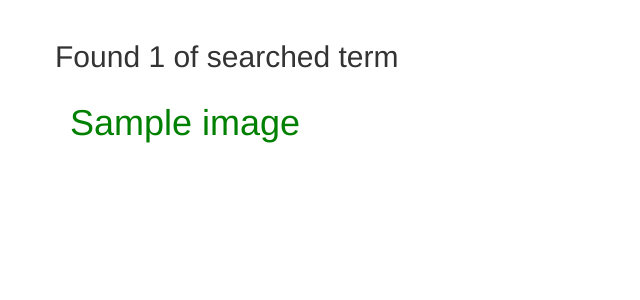
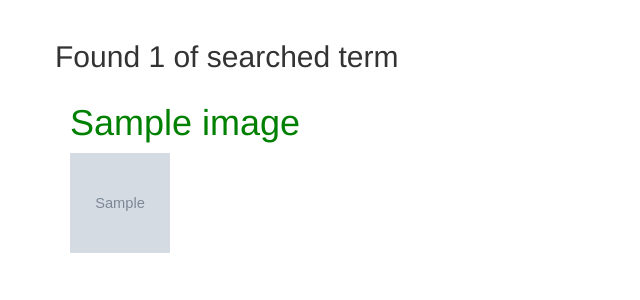
Before and after one commit to chinmoykalita/Django, a Django app: template photos/templates/all-photos/search.html in a window 1280 px wide. Shown: the part 52-352 px from the top of the page, without its empty margins (0-640 px from the left). Run offline with Django 3.2, Linux system fonts and the light colour scheme; tables that the repository leaves empty hold one stand-in row (values such as "Sample post"); the template is opened without the code that fills it: values that come from a table or form of the project are taken from there, most other values are stand-ins (such as "Sample title", 1, 10 or a date in 2020); grey boxes marked "Sample" are stand-in pictures; some libraries are stand-ins or nearby versions.

Commit message:
I make style

```diff
--- a/photos/models.py
+++ b/photos/models.py
@@ -48,6 +48,6 @@ class Image(models.Model):
 
 
     @classmethod
-    def search_by_name(cls,search_term):
+    def search_by_category(cls,search_term):
         photos = cls.objects.filter(name__icontains=search_term)
         return photos
--- a/photos/templates/all-photos/search.html
+++ b/photos/templates/all-photos/search.html
@@ -17,6 +17,7 @@
     {% for image in images %}
       <div class="col-sm-6 col-md-3">
           <h1>{{image.name}}</h1>
+          <a href="url"><img src="{{image.image.url}}"</a>
       </div>
     {% endfor %}
   {% endif %}
--- a/photos/templates/all-photos/welcome.html
+++ b/photos/templates/all-photos/welcome.html
@@ -16,7 +16,7 @@
 
     <!--Display news Article images  -->
     <div class="col-xs-6 col-sm-6 col-md-6 col-lg-6">
-      <img src="{{photos_item.image.url}}" class="img-responsive" alt="Image">
+     <img src="{{photos_item.image.url}}" class="img-responsive" alt="Image" height=600px  width=600px>
     </div>
 
   </div>
--- a/photos/templates/navbar.html
+++ b/photos/templates/navbar.html
@@ -18,7 +18,7 @@
           <form class="navbar-form" role="search" action="{% url 'search_results' %}">
 
             <div class="input-group">
-              <input type="text" class="form-control" placeholder="Search Image" name="name">
+              <input type="text" class="form-control" placeholder="Search Image" name="category">
               <div class="input-group-btn">
                 <button class="btn btn-default" type="submit"><i class="glyphicon glyphicon-search"></i></button>
               </div>
--- a/static/css/basephotos.css
+++ b/static/css/basephotos.css
@@ -2,3 +2,8 @@ h1
 {
   color: green;
 }
+img{
+
+    height: 100px;
+    width: 100px;
+}
```
Also changed, not shown: photos/views.py (+4 -4 lines).
